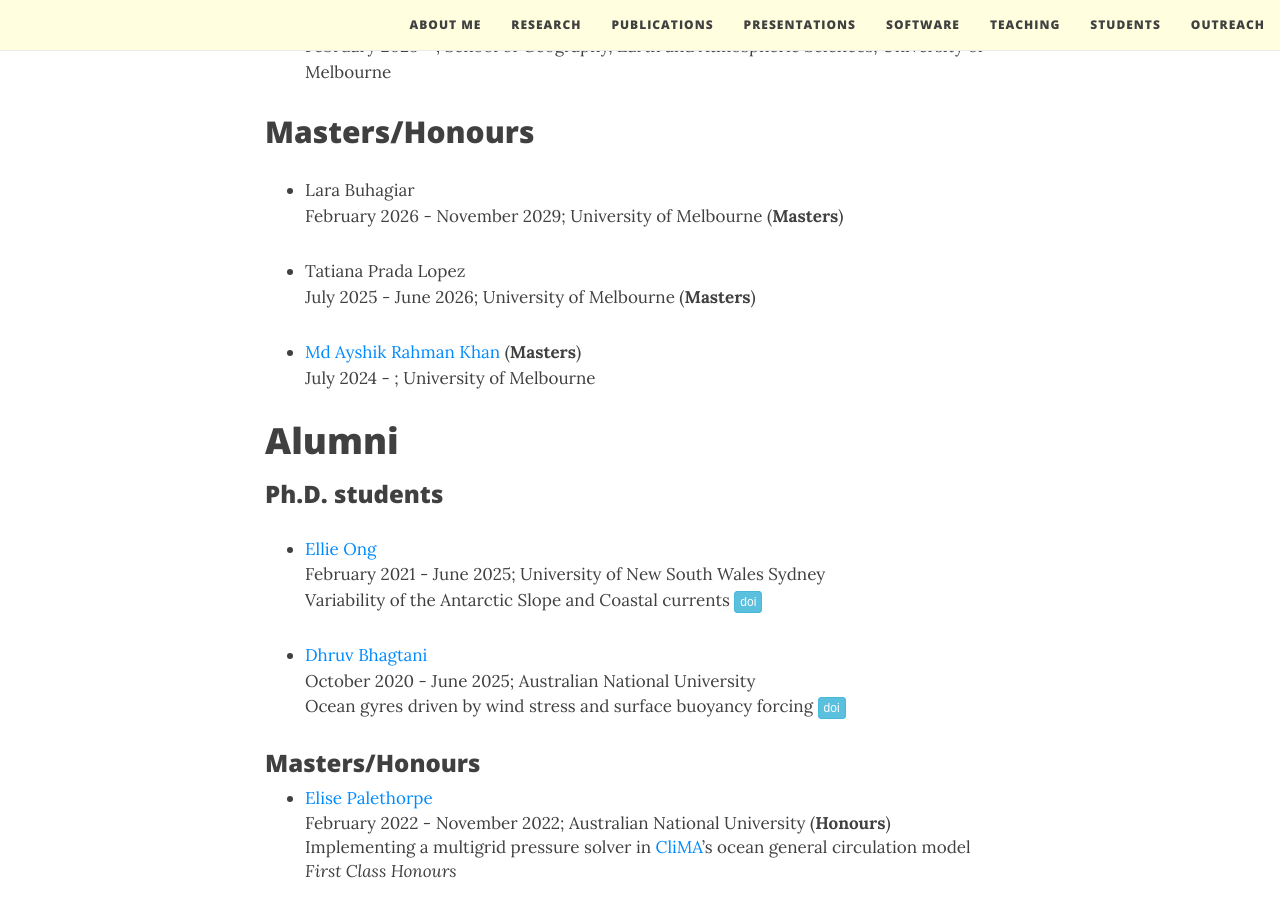
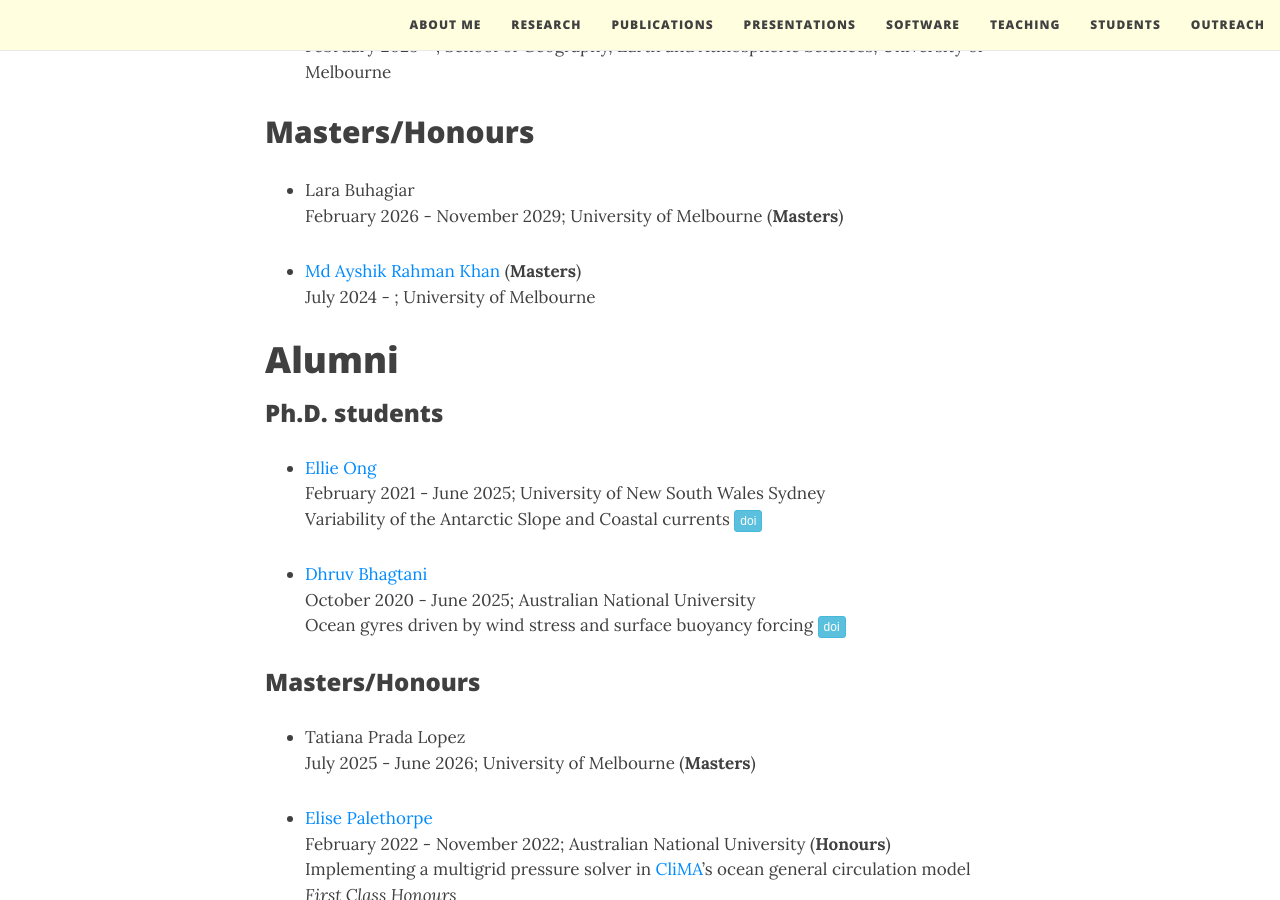
Before and after one commit to navidcy/navidcy.github.io, a Jekyll site: the page built from students.md, in a window 1280 px wide and 900 px high, scrolled down 569 px. Built offline with Jekyll 4.4.1, drawn with Linux system fonts in a browser that asks for light colours; part of the change alters nothing that is shown.

```diff
--- a/students.md
+++ b/students.md
@@ -28,10 +28,6 @@ title: Students
   February 2026 - November 2029; University of Melbourne (**Masters**) <br/>
 
 
-- Tatiana Prada Lopez <br/>
-  July 2025 - June 2026; University of Melbourne (**Masters**) <br/>
-
-
 - [Md Ayshik Rahman Khan][ayshik-scholar] (**Masters**) <br/>
   July 2024 - ; University of Melbourne
 
@@ -48,6 +44,10 @@ title: Students
   Ocean gyres driven by wind stress and surface buoyancy forcing [<span class="btn btn-info btn-xs{{end}}" style="font-family:sans-serif;">doi</span>](https://doi.org/10.25911/ATMF-QH58)
 
 ### Masters/Honours
+
+- Tatiana Prada Lopez <br/>
+  July 2025 - June 2026; University of Melbourne (**Masters**) <br/>
+
 
 - [Elise Palethorpe][elise-website] <br/>
   February 2022 - November 2022; Australian National University (**Honours**) <br/>
```
